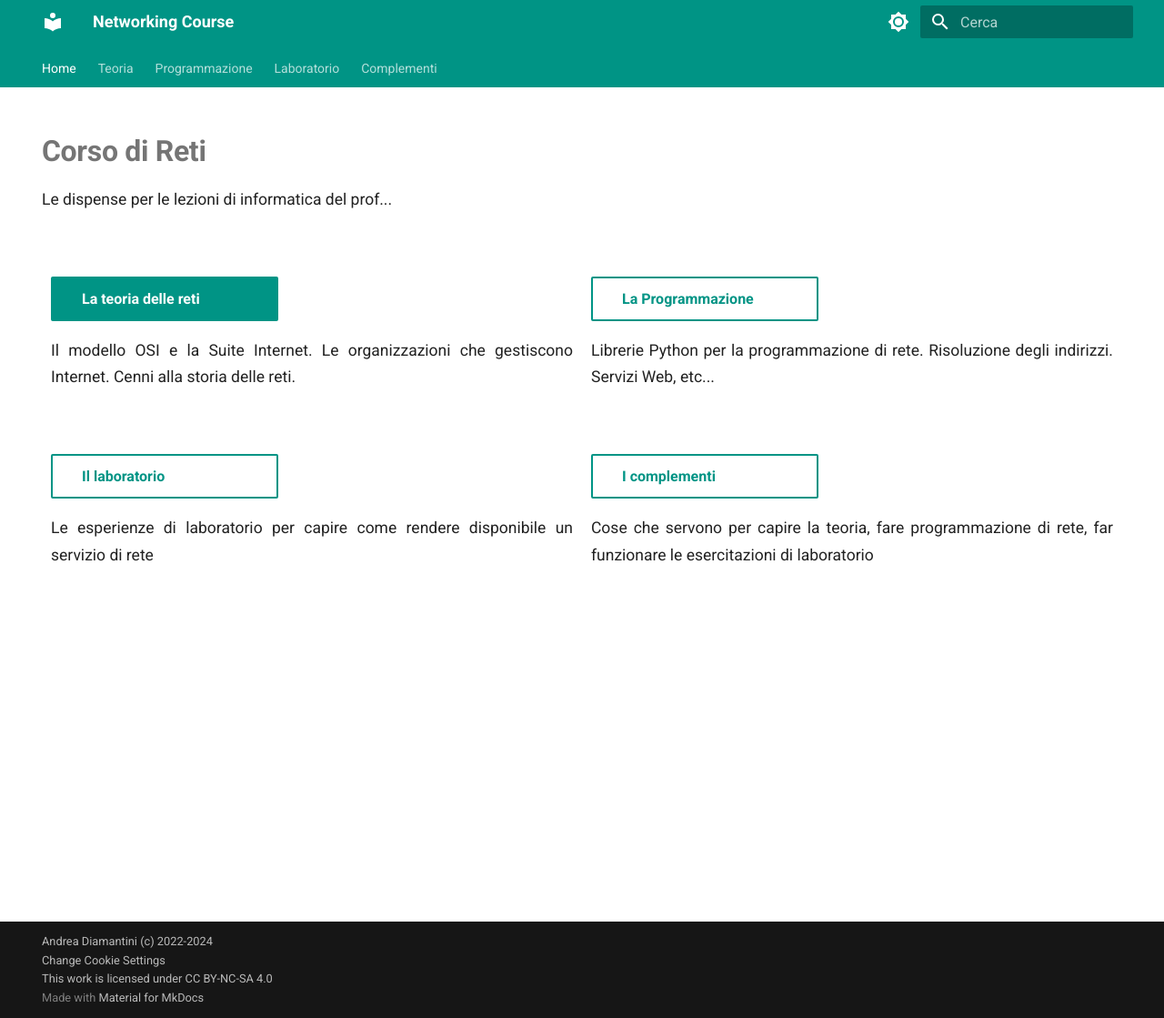
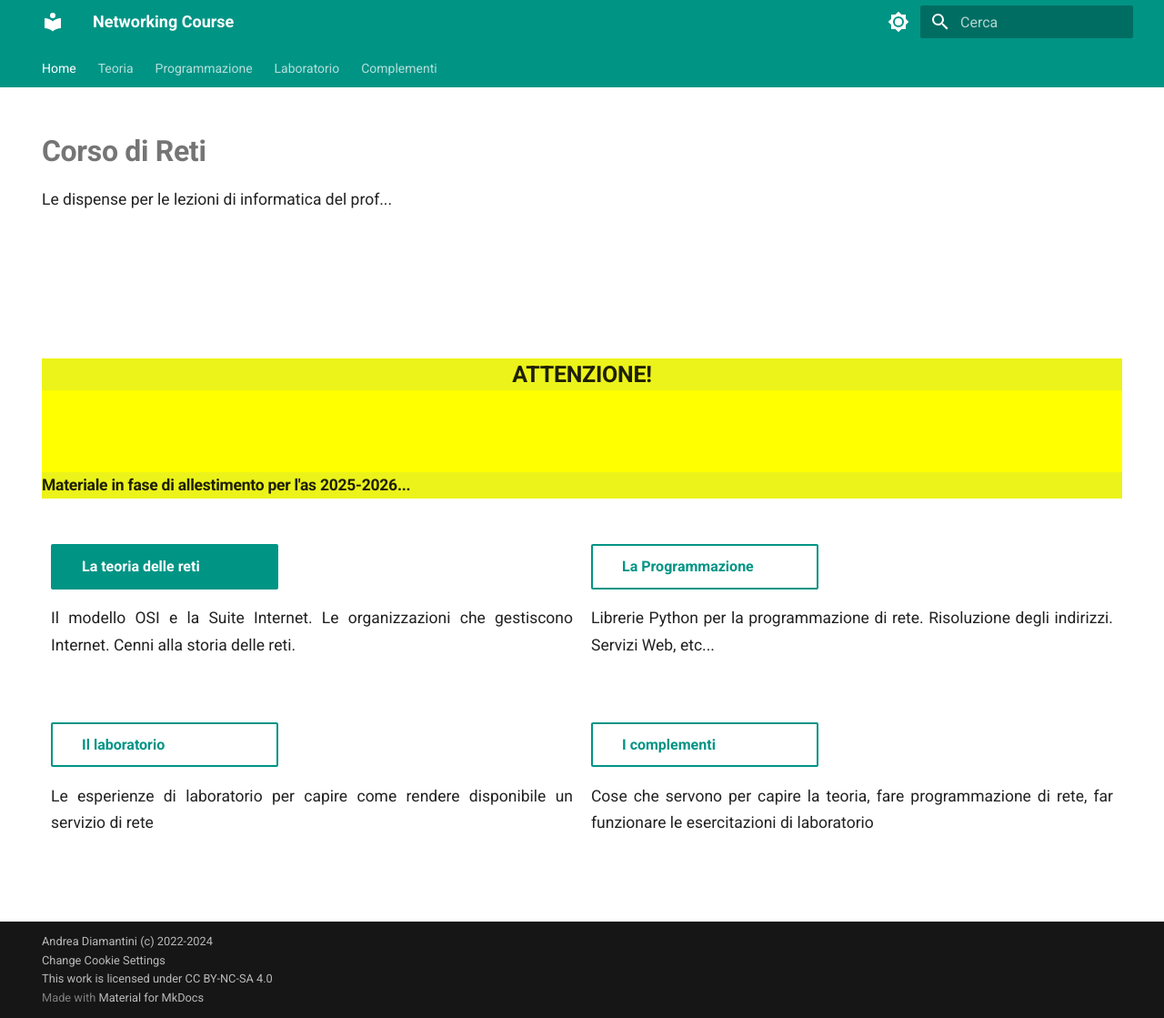
Before and after one commit to adjamhub/nethandouts, an MkDocs documentation site: the page built from docs/index.md, in a window 1280 px wide and 1119 px high. Shown: the whole window at 91% size. Built offline with MkDocs 1.6.1 and Material for MkDocs 9.7.7, drawn with Linux system fonts in a browser that asks for light colours.

Commit message:
allestimento 2025-2026

```diff
--- a/docs/index.md
+++ b/docs/index.md
@@ -22,6 +22,12 @@ hide:
 <br>
 <br>
 
+</section>
+
+<!-- xxxxxxxxxxxxxxxxxxxxxxxxxxxxxxxxxxxxxxxxxxxxxxxxxxxxxxxxxxxxxxxxxxxxxxxxxxxxxxx -->
+<section class="" style="background:yellow; text-align:center">
+<h2>ATTENZIONE!<h2>
+<p><b>Materiale in fase di allestimento per l'as 2025-2026...</b></p>
 </section>
 
 <!-- xxxxxxxxxxxxxxxxxxxxxxxxxxxxxxxxxxxxxxxxxxxxxxxxxxxxxxxxxxxxxxxxxxxxxxxxxxxxxxx -->
```
